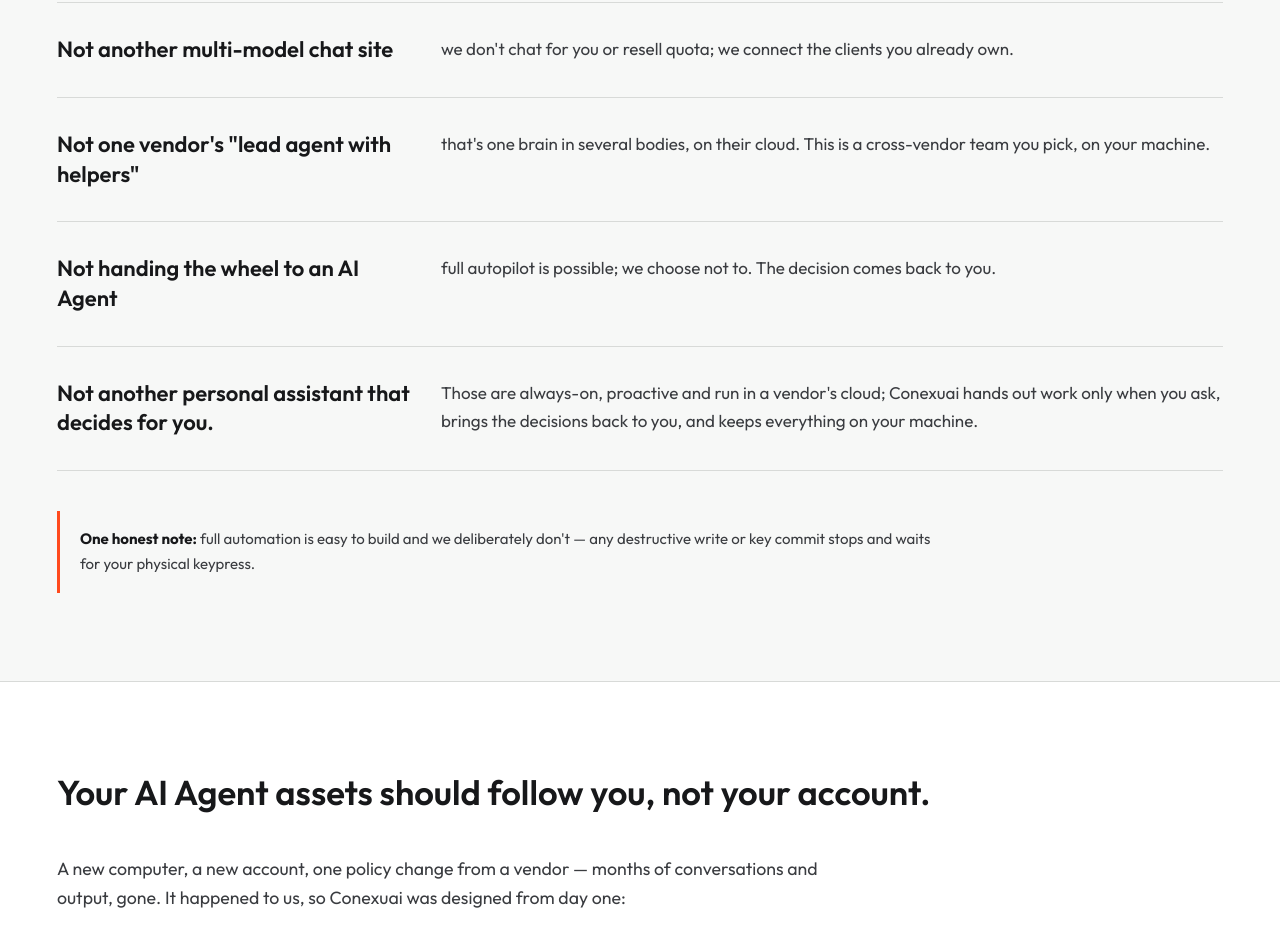
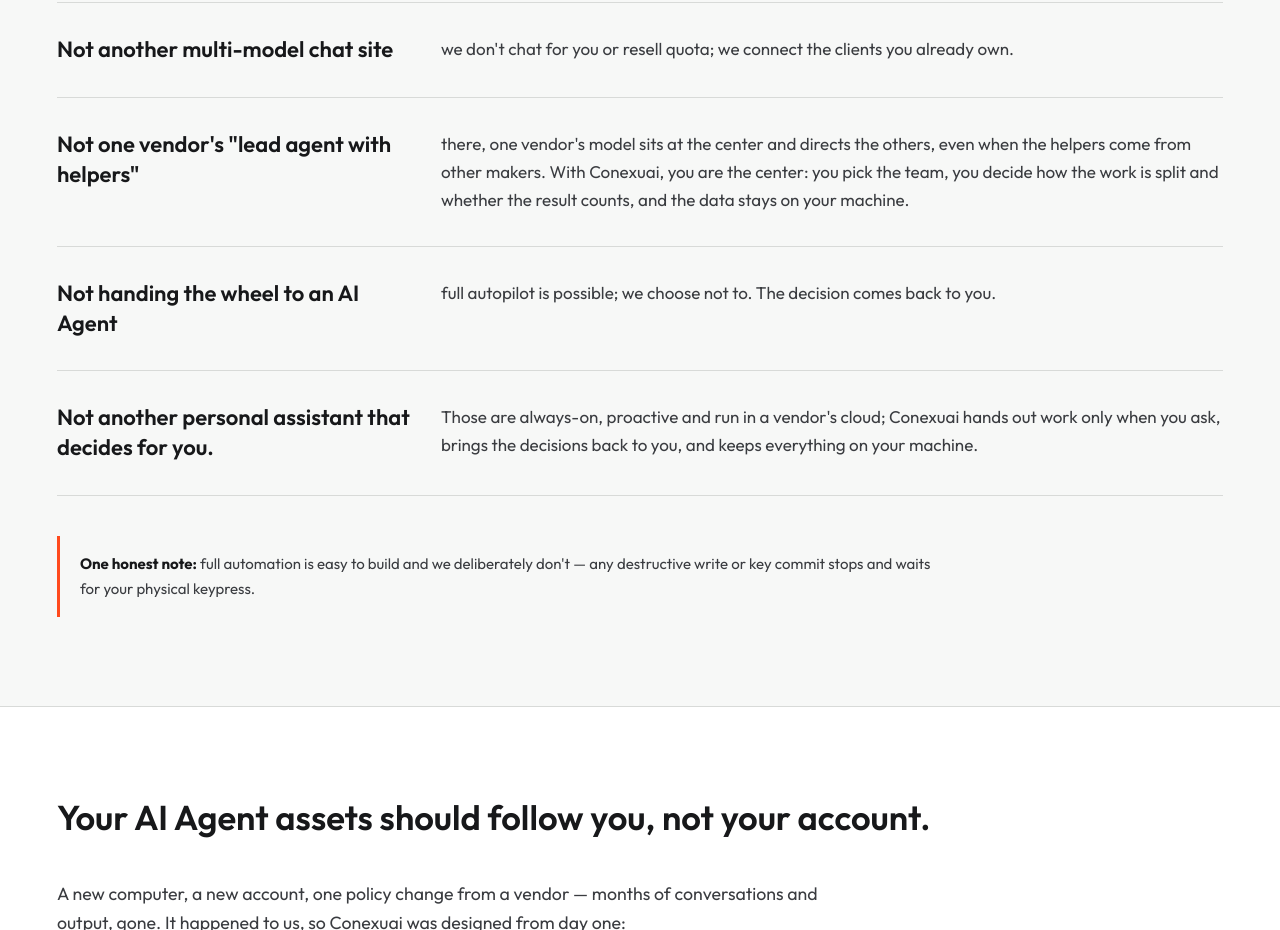
Before and after one commit to TALK-U/conexuai-site, a plain HTML site: page en/index.html in a window 1280 px wide. Shown: the part 2740-3670 px from the top of the page. Drawn offline with Linux system fonts and the light colour scheme.

Commit message:
feat(site): update screen 4 item 2 copy to v1.3.2 (#1450)

```diff
--- a/en/index.html
+++ b/en/index.html
@@ -169,7 +169,7 @@
         </div>
         <div class="not">
           <h3>Not one vendor's "lead agent with helpers"</h3>
-          <p>that's one brain in several bodies, on their cloud. This is a cross-vendor team you pick, on your machine.</p>
+          <p>there, one vendor's model sits at the center and directs the others, even when the helpers come from other makers. With Conexuai, you are the center: you pick the team, you decide how the work is split and whether the result counts, and the data stays on your machine.</p>
         </div>
         <div class="not">
           <h3>Not handing the wheel to an AI Agent</h3>
```
Also changed, not shown: index.html (+1 -1 lines).
